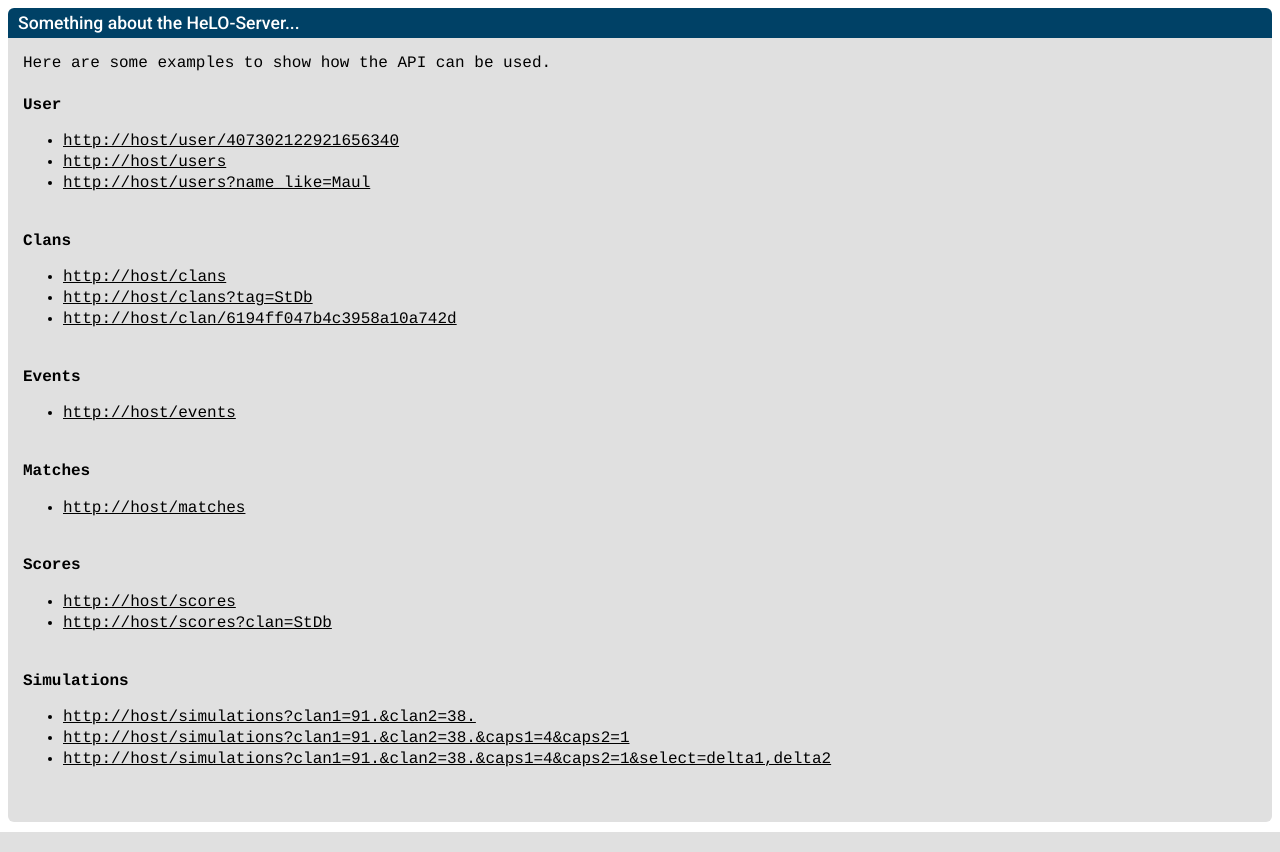
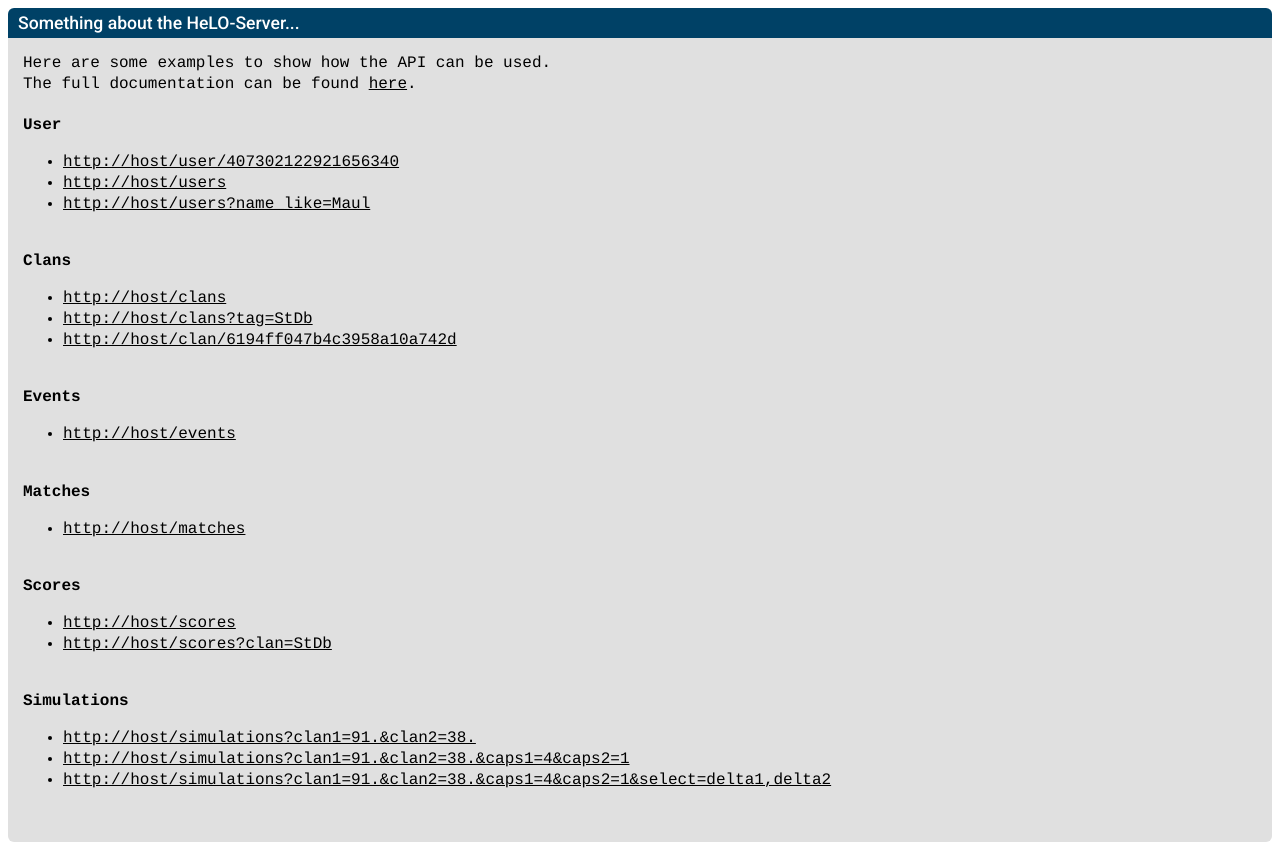
Before and after one commit to HeLO-System/HeLO-Server, a Flask app: page / in a window 1280 px wide. Run offline with Flask 2, Linux system fonts and the light colour scheme.

Commit message:
added: documentation href on home page

```diff
--- a/templates/home.html
+++ b/templates/home.html
@@ -11,6 +11,8 @@
     </div>
     <div id="codebox">
       Here are some examples to show how the API can be used.
+      <br/>
+      The full documentation can be found <a href="https://app.swaggerhub.com/apis-docs/HeLO-System/HeLO-API/0.1">here</a>.
       <br/><br/>
       {% for api in apis %}
         <b>{{ api['name'] }}</b>
```
